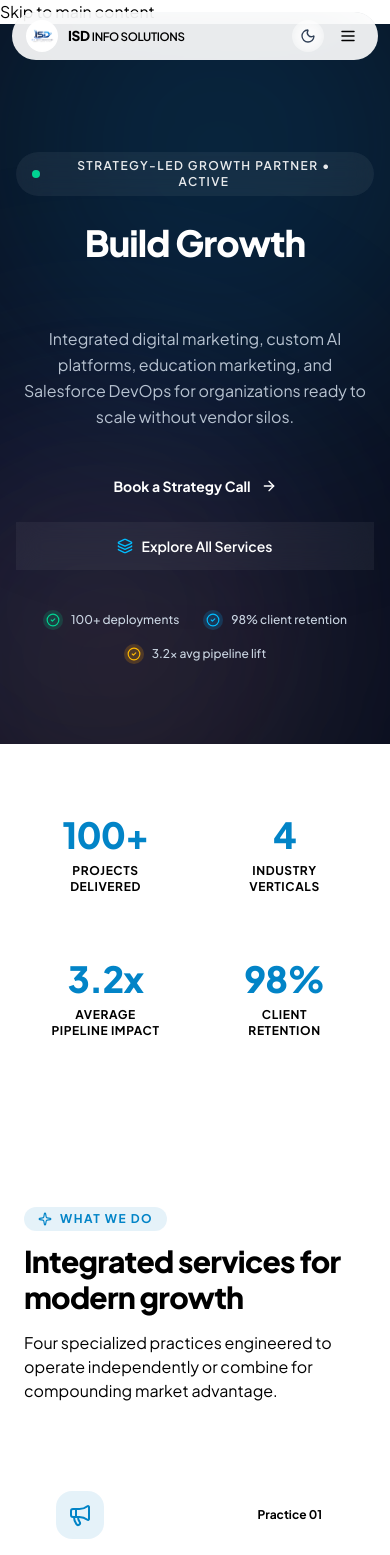
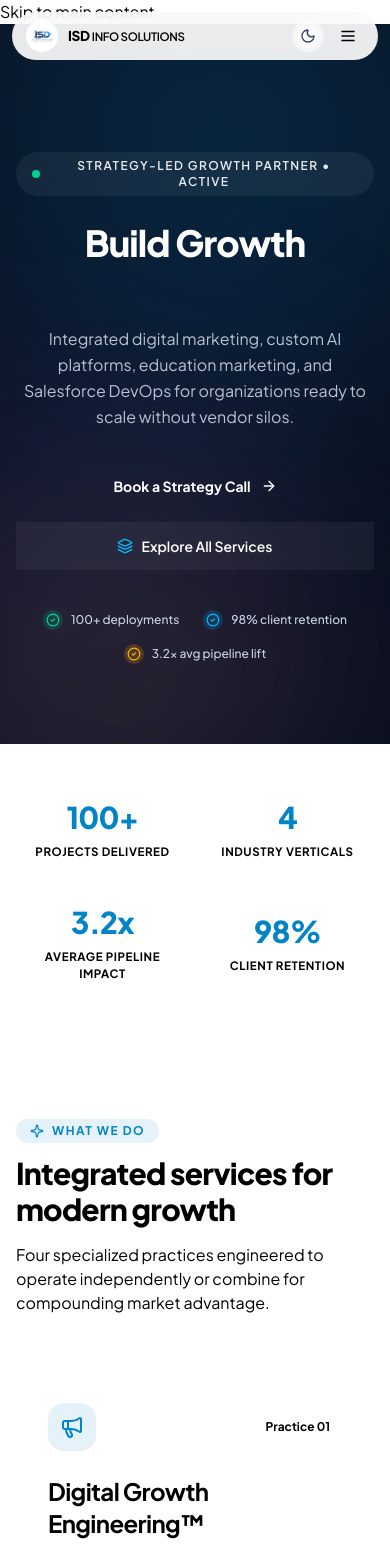
Before and after one commit to Nithin-bot-m/isd, a Next.js app: page / in a window 390 px wide. Shown: the top 1555 px of the page. Built offline with nearby package versions, Linux system fonts and the light colour scheme.

Commit message:
feat(mobile): eliminate horizontal scroll, optimize mobile responsive layouts, and update contact phone to +91 63611 20944

```diff
--- a/src/app/api/contact/route.ts
+++ b/src/app/api/contact/route.ts
@@ -211,7 +211,7 @@ export async function POST(request: Request) {
     </div>
     <div class="footer">
       This notification was automatically generated by the ISD Info Solutions platform.<br>
-      Destination: ${RECIPIENT_EMAIL} &bull; Hotline: +91 91644 16665
+      Destination: ${RECIPIENT_EMAIL} &bull; Hotline: +91 63611 20944
     </div>
   </div>
 </body>
--- a/src/app/globals.css
+++ b/src/app/globals.css
@@ -137,8 +137,15 @@
 }
 
 @layer base {
-  * {
+  *, *::before, *::after {
     @apply border-border outline-ring/50;
+    box-sizing: border-box;
+  }
+  html {
+    overflow-x: hidden !important;
+    max-width: 100vw;
+    width: 100%;
+    scroll-behavior: smooth;
   }
   body {
     @apply bg-background text-foreground;
@@ -146,7 +153,15 @@
     font-feature-settings: "ss01", "cv11";
     font-size: 16px;
     line-height: 1.6;
-    overflow-x: hidden;
+    overflow-x: hidden !important;
+    max-width: 100vw;
+    width: 100%;
+    position: relative;
+    -webkit-overflow-scrolling: touch;
+  }
+  img, video, canvas, svg {
+    max-width: 100%;
+    height: auto;
   }
   h1, h2, h3, h4, h5 {
     font-family: var(--font-jakarta), var(--font-heading), system-ui, sans-serif;
--- a/src/app/layout.tsx
+++ b/src/app/layout.tsx
@@ -49,9 +49,9 @@ export default function RootLayout({
   children: React.ReactNode;
 }>) {
   return (
-    <html lang="en" suppressHydrationWarning className={plusJakarta.variable}>
+    <html lang="en" suppressHydrationWarning className={`${plusJakarta.variable} overflow-x-hidden w-full max-w-full`}>
       <body
-        className="antialiased bg-background text-foreground"
+        className="antialiased bg-background text-foreground overflow-x-hidden w-full max-w-full relative"
       >
         <ThemeProvider
           attribute="class"
--- a/src/app/privacy/page.tsx
+++ b/src/app/privacy/page.tsx
@@ -36,7 +36,7 @@ export default function PrivacyPage() {
               <section>
                 <h2 className="font-heading text-xl font-bold text-foreground">4. Contact Information</h2>
                 <p className="mt-2">
-                  If you have any questions about this Privacy Policy, please contact our compliance team at <a href="mailto:sudhanvaev@isdinfosolutions.com" className="text-[var(--accent)] font-semibold hover:underline">sudhanvaev@isdinfosolutions.com</a> or call <a href="tel:+919164416665" className="text-[var(--accent)] font-semibold hover:underline">+91 91644 16665</a>.
+                  If you have any questions about this Privacy Policy, please contact our compliance team at <a href="mailto:sudhanvaev@isdinfosolutions.com" className="text-[var(--accent)] font-semibold hover:underline">sudhanvaev@isdinfosolutions.com</a> or call <a href="tel:+916361120944" className="text-[var(--accent)] font-semibold hover:underline">+91 63611 20944</a>.
                 </p>
               </section>
             </div>
--- a/src/components/growth-calculator.tsx
+++ b/src/components/growth-calculator.tsx
@@ -153,11 +153,11 @@ export function GrowthCalculator() {
   const calculatedHoursSavedAnnual = selectedIndustry.hoursSaved * 12;
 
   return (
-    <section id="roi-calculator" className="relative overflow-hidden py-24 md:py-32 bg-background">
+    <section id="roi-calculator" className="relative overflow-hidden py-20 sm:py-24 md:py-32 bg-background w-full max-w-full">
       {/* Background ambient lighting */}
       <div className="pointer-events-none absolute -top-40 right-1/4 h-96 w-96 rounded-full bg-[#0284C7]/10 blur-[120px]" />
 
-      <div className="mx-auto max-w-7xl px-6 lg:px-8">
+      <div className="mx-auto max-w-7xl px-4 sm:px-6 lg:px-8">
         <Reveal className="mx-auto max-w-3xl text-center">
           <div className="inline-flex items-center gap-2 rounded-full bg-[#0284C7]/10 dark:bg-[#38BDF8]/10 px-3.5 py-1 text-xs font-bold uppercase tracking-[0.12em] text-[#0284C7] dark:text-[#38BDF8] mb-3">
             <Calculator className="h-3.5 w-3.5" />
--- a/src/components/home-page.tsx
+++ b/src/components/home-page.tsx
@@ -51,9 +51,9 @@ import {
 
 export function HomePage() {
   return (
-    <div className="flex min-h-screen flex-col bg-background text-foreground">
+    <div className="flex min-h-screen flex-col bg-background text-foreground w-full max-w-full overflow-x-hidden">
       <Header />
-      <main className="flex-1" id="main-content">
+      <main className="flex-1 w-full max-w-full overflow-x-hidden" id="main-content">
         <HeroSection />
         <TrustBar />
         <ServicesSection />
@@ -177,16 +177,16 @@ function HeroSection() {
 /* ============================ TRUST BAR ============================ */
 function TrustBar() {
   return (
-    <section id="trust" className="relative -mt-px bg-card py-12 md:py-16 border-b border-border/80">
-      <div className="mx-auto max-w-7xl px-6 lg:px-8">
-        <div className="grid grid-cols-2 gap-4 md:grid-cols-4">
+    <section id="trust" className="relative -mt-px bg-card py-10 sm:py-12 md:py-16 border-b border-border/80 overflow-hidden w-full max-w-full">
+      <div className="mx-auto max-w-7xl px-4 sm:px-6 lg:px-8">
+        <div className="grid grid-cols-2 gap-3 sm:gap-4 md:grid-cols-4">
           {trustStats.map((stat, i) => (
             <Reveal key={i} delay={i * 0.08}>
-              <div className="glass-card flex h-full flex-col items-center justify-center rounded-2xl p-6 text-center">
-                <div className="font-heading text-4xl font-extrabold tracking-tight text-[#0284C7] dark:text-[#38BDF8] md:text-5xl">
+              <div className="glass-card flex h-full flex-col items-center justify-center rounded-2xl p-4 sm:p-6 text-center">
+                <div className="font-heading text-3xl sm:text-4xl font-extrabold tracking-tight text-[#0284C7] dark:text-[#38BDF8] md:text-5xl">
                   {stat.num}
                 </div>
-                <div className="mt-2 text-xs font-bold uppercase tracking-wider text-muted-foreground md:text-sm">
+                <div className="mt-2 text-[0.72rem] sm:text-xs font-bold uppercase tracking-wider text-muted-foreground md:text-sm">
                   {stat.label}
                 </div>
               </div>
@@ -201,8 +201,8 @@ function TrustBar() {
 /* ============================ SERVICES ============================ */
 function ServicesSection() {
   return (
-    <section id="services" className="py-24 md:py-32 bg-background relative">
-      <div className="mx-auto max-w-7xl px-6 lg:px-8">
+    <section id="services" className="py-20 sm:py-24 md:py-32 bg-background relative overflow-hidden w-full max-w-full">
+      <div className="mx-auto max-w-7xl px-4 sm:px-6 lg:px-8">
         <Reveal className="mb-14 max-w-2xl">
           <div className="inline-flex items-center gap-2 rounded-full bg-[#0284C7]/10 dark:bg-[#38BDF8]/10 px-3.5 py-1 text-xs font-bold uppercase tracking-[0.12em] text-[#0284C7] dark:text-[#38BDF8] mb-3">
             <Sparkle className="h-3.5 w-3.5" />
@@ -296,11 +296,11 @@ function ServiceCard({
 /* ============================ WHY ISD (DARK MESH) ============================ */
 function WhyIsdSection() {
   return (
-    <section id="why" className="relative overflow-hidden bg-[#0A0F1D] py-24 text-white md:py-32">
+    <section id="why" className="relative overflow-hidden bg-[#0A0F1D] py-20 sm:py-24 text-white md:py-32 w-full max-w-full">
       <div className="mesh-bg absolute inset-0 opacity-80" aria-hidden />
       <div className="grid-overlay absolute inset-0 opacity-15" aria-hidden />
 
-      <div className="relative mx-auto grid max-w-7xl gap-12 px-6 lg:grid-cols-[5fr_7fr] lg:items-center lg:px-8">
+      <div className="relative mx-auto grid max-w-7xl gap-10 sm:gap-12 px-4 sm:px-6 lg:grid-cols-[5fr_7fr] lg:items-center lg:px-8">
         <Reveal direction="up">
           <div className="inline-flex items-center gap-2 rounded-full border border-white/15 bg-white/[0.06] px-3.5 py-1 text-xs font-semibold uppercase tracking-[0.12em] text-sky-400 mb-3 backdrop-blur-md">
             <Sparkles className="h-3.5 w-3.5" />
@@ -356,12 +356,12 @@ function GlassCard({ item, index }: { item: (typeof whyIsdPoints)[number]; index
 /* ============================ VALUE BAND ============================ */
 function ValueBand() {
   return (
-    <section className="bg-gradient-to-r from-[#0284C7] via-[#6366F1] to-[#0284C7] py-10 shadow-xl overflow-hidden relative">
-      <div className="mx-auto flex max-w-7xl flex-wrap items-center justify-center gap-8 px-6 lg:px-8">
+    <section className="bg-gradient-to-r from-[#0284C7] via-[#6366F1] to-[#0284C7] py-8 sm:py-10 shadow-xl overflow-hidden relative w-full max-w-full">
+      <div className="mx-auto flex max-w-7xl flex-wrap items-center justify-center gap-6 sm:gap-8 px-4 sm:px-6 lg:px-8">
         {valueWords.map((word, i) => (
           <React.Fragment key={word}>
             <motion.span
-              className="font-heading text-2xl font-extrabold tracking-tight text-white md:text-4xl drop-shadow-md"
+              className="font-heading text-xl sm:text-2xl font-extrabold tracking-tight text-white md:text-4xl drop-shadow-md"
               animate={{ y: [0, -4, 0] }}
               transition={{
                 duration: 3.5,
@@ -396,8 +396,8 @@ function FilterableWorkSection() {
         );
 
   return (
-    <section id="work" className="bg-muted/30 py-24 md:py-32 relative">
-      <div className="mx-auto max-w-7xl px-6 lg:px-8">
+    <section id="work" className="bg-muted/30 py-20 sm:py-24 md:py-32 relative overflow-hidden w-full max-w-full">
+      <div className="mx-auto max-w-7xl px-4 sm:px-6 lg:px-8">
         <div className="flex flex-col justify-between gap-6 md:flex-row md:items-end mb-14">
           <Reveal className="max-w-2xl">
             <div className="inline-flex items-center gap-2 rounded-full bg-[#0284C7]/10 dark:bg-[#38BDF8]/10 px-3.5 py-1 text-xs font-bold uppercase tracking-[0.12em] text-[#0284C7] dark:text-[#38BDF8] mb-3">
@@ -541,11 +541,11 @@ function IndustriesSection() {
   const icons = [GraduationCap, Cpu, Building2, HeartPulse];
 
   return (
-    <section id="industries" className="relative overflow-hidden bg-[#0A0F1D] py-24 text-white md:py-32">
+    <section id="industries" className="relative overflow-hidden bg-[#0A0F1D] py-20 sm:py-24 text-white md:py-32 w-full max-w-full">
       <div className="mesh-bg absolute inset-0 opacity-80" aria-hidden />
       <div className="grid-overlay absolute inset-0 opacity-15" aria-hidden />
 
-      <div className="relative mx-auto max-w-7xl px-6 lg:px-8">
+      <div className="relative mx-auto max-w-7xl px-4 sm:px-6 lg:px-8">
         <Reveal className="mb-14 max-w-2xl">
           <div className="inline-flex items-center gap-2 rounded-full border border-white/15 bg-white/[0.06] px-3.5 py-1 text-xs font-semibold uppercase tracking-[0.12em] text-sky-400 mb-3 backdrop-blur-md">
             <Building2 className="h-3.5 w-3.5" />
@@ -595,8 +595,8 @@ function IndustriesSection() {
 /* ============================ INSIGHTS ============================ */
 function InsightsSection() {
   return (
-    <section id="blog" className="py-24 md:py-32 bg-background relative">
-      <div className="mx-auto max-w-7xl px-6 lg:px-8">
+    <section id="blog" className="py-20 sm:py-24 md:py-32 bg-background relative overflow-hidden w-full max-w-full">
+      <div className="mx-auto max-w-7xl px-4 sm:px-6 lg:px-8">
         <Reveal className="mb-14 max-w-2xl">
           <div className="inline-flex items-center gap-2 rounded-full bg-[#0284C7]/10 dark:bg-[#38BDF8]/10 px-3.5 py-1 text-xs font-bold uppercase tracking-[0.12em] text-[#0284C7] dark:text-[#38BDF8] mb-3">
             <Sparkles className="h-3.5 w-3.5" />
@@ -607,7 +607,7 @@ function InsightsSection() {
           </h2>
         </Reveal>
 
-        <div className="grid gap-7 md:grid-cols-3">
+        <div className="grid gap-6 sm:gap-7 md:grid-cols-3">
           {insights.map((post, i) => (
             <Reveal key={post.id} delay={i * 0.1}>
               <InsightCard post={post} index={i} />
@@ -685,8 +685,8 @@ function InsightCard({
 /* ============================ FAQ ============================ */
 function FaqSection() {
   return (
-    <section id="faq" className="py-24 md:py-32 bg-muted/30">
-      <div className="mx-auto max-w-3xl px-6 lg:px-8">
+    <section id="faq" className="py-20 sm:py-24 md:py-32 bg-muted/30 overflow-hidden w-full max-w-full">
+      <div className="mx-auto max-w-3xl px-4 sm:px-6 lg:px-8">
         <Reveal className="mb-12 text-center">
           <div className="inline-flex items-center gap-2 rounded-full bg-[#0284C7]/10 dark:bg-[#38BDF8]/10 px-3.5 py-1 text-xs font-bold uppercase tracking-[0.12em] text-[#0284C7] dark:text-[#38BDF8] mb-3">
             FAQ
@@ -704,10 +704,10 @@ function FaqSection() {
                 value={`item-${i}`}
                 className="overflow-hidden rounded-2xl border border-border bg-card transition-all duration-200 data-[state=open]:border-[#0284C7] dark:data-[state=open]:border-[#38BDF8] data-[state=open]:shadow-md"
               >
-                <AccordionTrigger className="px-6 py-4.5 text-left font-heading text-base font-bold hover:no-underline hover:text-[#0284C7] dark:hover:text-[#38BDF8]">
+                <AccordionTrigger className="px-5 sm:px-6 py-4 sm:py-4.5 text-left font-heading text-sm sm:text-base font-bold hover:no-underline hover:text-[#0284C7] dark:hover:text-[#38BDF8]">
                   {faq.q}
                 </AccordionTrigger>
-                <AccordionContent className="px-6 pb-6 text-sm leading-relaxed text-muted-foreground">
+                <AccordionContent className="px-5 sm:px-6 pb-5 sm:pb-6 text-sm leading-relaxed text-muted-foreground">
                   {faq.a}
                 </AccordionContent>
               </AccordionItem>
@@ -745,13 +745,13 @@ function InteractiveCtaSection() {
   };
 
   return (
-    <section id="cta" className="relative overflow-hidden bg-[#0A0F1D] py-24 text-white md:py-32">
+    <section id="cta" className="relative overflow-hidden bg-[#0A0F1D] py-20 sm:py-24 text-white md:py-32 w-full max-w-full">
       <div className="mesh-bg absolute inset-0 opacity-90" aria-hidden />
       <div className="grid-overlay absolute inset-0 opacity-15" aria-hidden />
 
-      <div className="relative mx-auto max-w-5xl px-6 lg:px-8">
+      <div className="relative mx-auto max-w-5xl px-4 sm:px-6 lg:px-8">
         <Reveal>
-          <div className="relative overflow-hidden rounded-3xl border border-white/15 bg-white/[0.05] p-8 backdrop-blur-2xl shadow-2xl md:p-14">
+          <div className="relative overflow-hidden rounded-3xl border border-white/15 bg-white/[0.05] p-6 sm:p-8 backdrop-blur-2xl shadow-2xl md:p-14">
             <div className="absolute left-0 right-0 top-0 h-1.5 bg-gradient-to-r from-sky-400 via-indigo-400 to-amber-400" />
 
             <AnimatePresence mode="wait">
--- a/src/components/interactive-process.tsx
+++ b/src/components/interactive-process.tsx
@@ -117,8 +117,8 @@ export function InteractiveProcess() {
   const activeStep = detailedSteps[activeIdx];
 
   return (
-    <section id="process" className="relative overflow-hidden py-24 md:py-32 bg-background">
-      <div className="mx-auto max-w-7xl px-6 lg:px-8">
+    <section id="process" className="relative overflow-hidden py-20 sm:py-24 md:py-32 bg-background w-full max-w-full">
+      <div className="mx-auto max-w-7xl px-4 sm:px-6 lg:px-8">
         <Reveal className="mx-auto mb-16 max-w-3xl text-center">
           <div className="inline-flex items-center gap-2 rounded-full bg-[#0284C7]/10 dark:bg-[#38BDF8]/10 px-3.5 py-1 text-xs font-bold uppercase tracking-[0.12em] text-[#0284C7] dark:text-[#38BDF8] mb-3">
             <Sparkles className="h-3.5 w-3.5" />
--- a/src/components/site-footer.tsx
+++ b/src/components/site-footer.tsx
@@ -5,7 +5,7 @@ import { ShieldCheck, Mail, Phone, ArrowUpRight } from 'lucide-react';
 
 export function Footer() {
   return (
-    <footer className="mt-auto bg-[#0A0F1D] text-white relative overflow-hidden border-t border-white/10">
+    <footer className="mt-auto bg-[#0A0F1D] text-white relative overflow-hidden border-t border-white/10 w-full max-w-full">
       {/* Subtle atmospheric glow */}
       <div className="absolute -bottom-40 right-1/4 h-80 w-80 rounded-full bg-[#0284C7]/10 blur-[120px] pointer-events-none" />
       <div className="grid-overlay absolute inset-0 opacity-10 pointer-events-none" />
@@ -57,11 +57,11 @@ export function Footer() {
               </li>
               <li>
                 <a
-                  href="tel:+919164416665"
+                  href="tel:+916361120944"
                   className="inline-flex items-center gap-2 text-sm text-slate-300 transition-all hover:translate-x-0.5 hover:text-white"
                 >
                   <Phone className="h-4 w-4 text-sky-400 shrink-0" />
-                  +91 91644 16665
+                  +91 63611 20944
                 </a>
               </li>
             </ul>
--- a/src/lib/data.ts
+++ b/src/lib/data.ts
@@ -462,9 +462,9 @@ export const valueWords = ['Visibility', 'Engagement', 'Automation', 'Scale'];
 
 export const footerServiceLinks = [
   { label: 'Digital Growth Engineering™', href: '/services/digital-marketing' },
+  { label: 'Enterprise Solution Engineering™', href: '/services/enterprise-solutions' },
   { label: 'Education Ecosystem Engineering™', href: '/services/education-marketing' },
   { label: 'Salesforce & Copado DevOps', href: '/services/salesforce-devops' },
-  { label: 'Search & AI Visibility (SEO, AEO, GEO)', href: '/services/seo' },
 ];
 
 export const footerCompanyLinks = [
```
Also changed, not shown: src/app/contact/page.tsx (+5 -5 lines), src/components/page-shell.tsx (+4 -4 lines).
